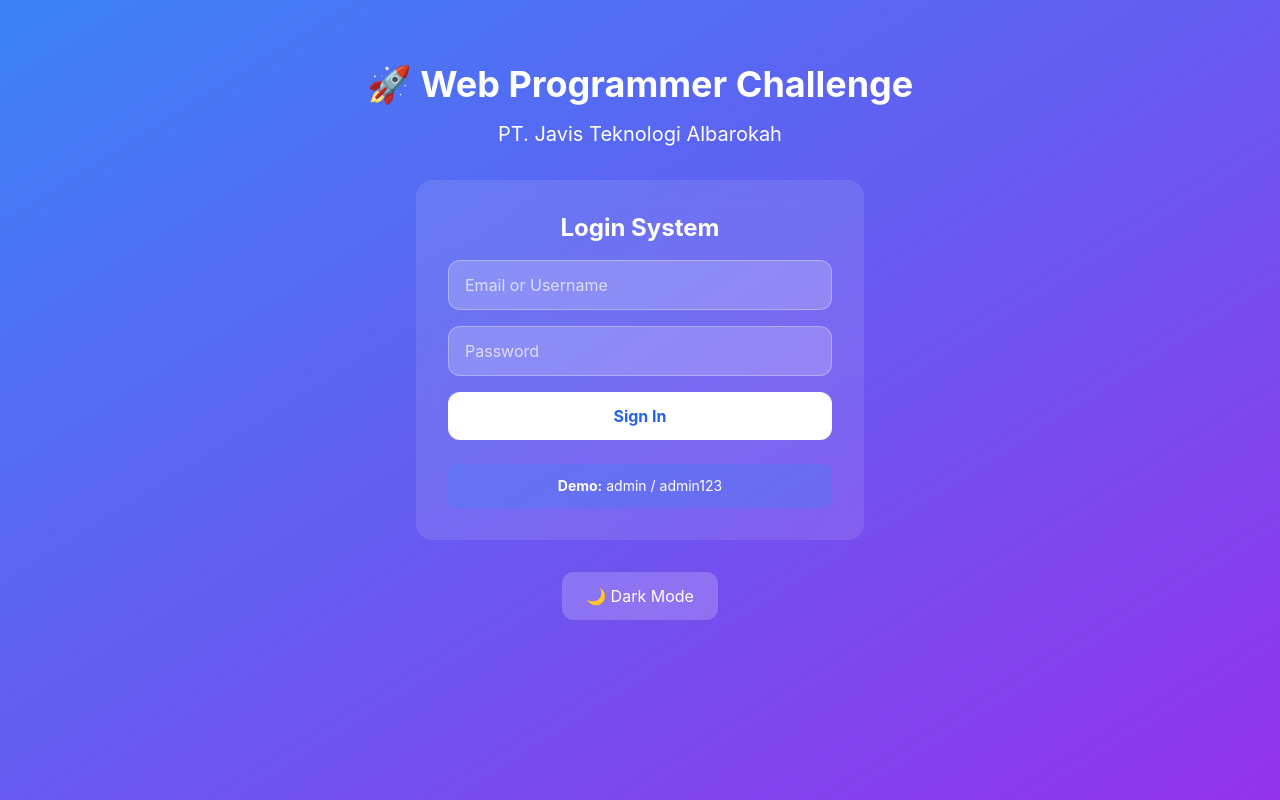
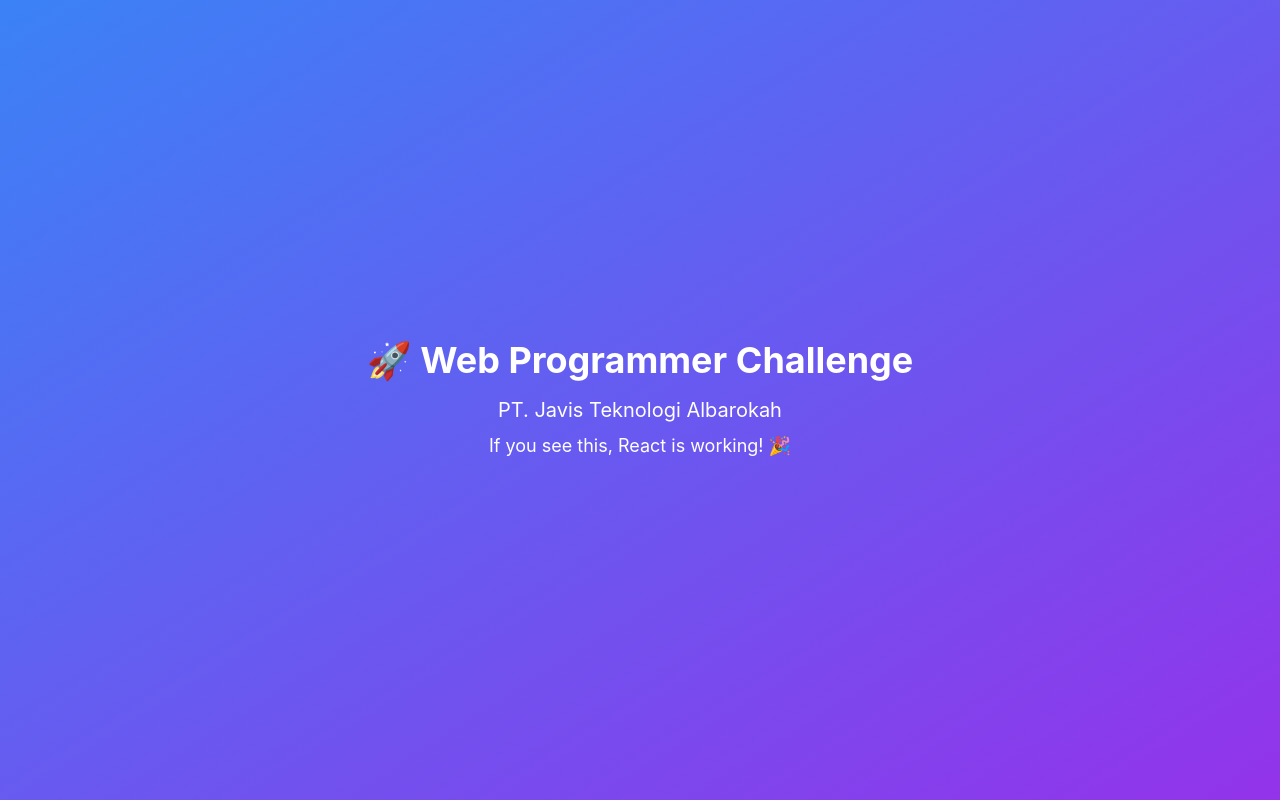
Before and after one commit to MSyafei01/web-programmer-challenge2, a React (Vite) app in the folder frontend/: page / in a window 1280 px wide. Built offline with nearby package versions, Linux system fonts and the light colour scheme.

Commit message:
Update App.jsx

```diff
--- a/frontend/src/App.jsx
+++ b/frontend/src/App.jsx
@@ -1,56 +1,14 @@
-    import React, { useState } from 'react';
+    import React from 'react';
 
     function App() {
-    const [darkMode, setDarkMode] = useState(false);
-
     return (
-        <div className={`min-h-screen transition-colors ${darkMode ? 'bg-gray-900 text-white' : 'bg-gradient-to-br from-blue-500 to-purple-600 text-white'}`}>
-        <div className="container mx-auto px-4 py-16">
-            <div className="text-center">
+        <div className="min-h-screen bg-gradient-to-br from-blue-500 to-purple-600 flex items-center justify-center">
+        <div className="text-center text-white">
             <h1 className="text-4xl font-bold mb-4">
-                🚀 Web Programmer Challenge
+            🚀 Web Programmer Challenge
             </h1>
             <p className="text-xl mb-2">PT. Javis Teknologi Albarokah</p>
-
-            <div className="max-w-md mx-auto bg-white/10 backdrop-blur-md rounded-2xl p-8 mt-8">
-                <h2 className="text-2xl font-bold mb-4">Login System</h2>
-
-                <div className="space-y-4">
-                <div>
-                    <input
-                    type="text"
-                    placeholder="Email or Username"
-                    className="w-full px-4 py-3 rounded-xl bg-white/20 border border-white/30 text-white placeholder-white/70"
-                    />
-                </div>
-
-                <div>
-                    <input
-                    type="password"
-                    placeholder="Password"
-                    className="w-full px-4 py-3 rounded-xl bg-white/20 border border-white/30 text-white placeholder-white/70"
-                    />
-                </div>
-
-                <button className="w-full bg-white text-blue-600 font-bold py-3 rounded-xl hover:bg-gray-100 transition-colors">
-                    Sign In
-                </button>
-                </div>
-
-                <div className="mt-6 p-3 bg-blue-500/30 rounded-lg">
-                <p className="text-sm">
-                    <strong>Demo:</strong> admin / admin123
-                </p>
-                </div>
-            </div>
-
-            <button
-                onClick={() => setDarkMode(!darkMode)}
-                className="mt-8 bg-white/20 px-6 py-3 rounded-xl backdrop-blur-md hover:bg-white/30 transition-colors"
-            >
-                {darkMode ? '☀️ Light Mode' : '🌙 Dark Mode'}
-            </button>
-            </div>
+            <p className="text-lg">If you see this, React is working! 🎉</p>
         </div>
         </div>
     );
```
